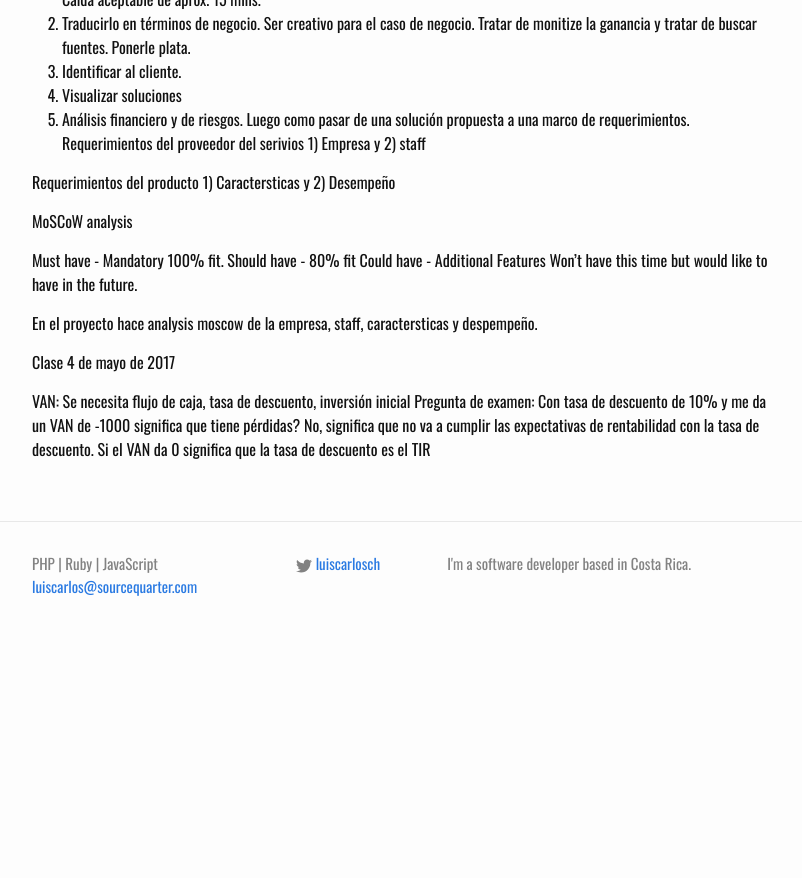
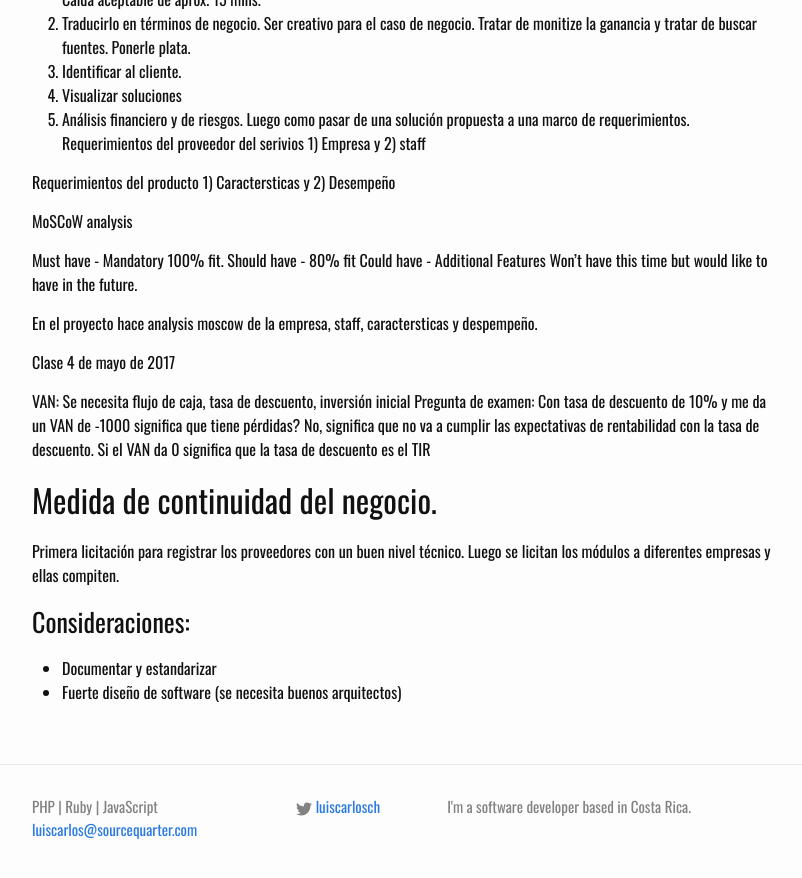
Before and after one commit to lucachaco/sourcequarter-lander, a Jekyll site: the page built from _posts/2017-02-09-adquisicion-de-ti-y-outsourcing.md, in a window 1280 px wide and 900 px high, scrolled down 2556 px. Shown: the top 878 px of the window, without its empty margins (238-1040 px from the left). Built offline with Jekyll 4.4.1, drawn with Linux system fonts in a browser that asks for light colours; our own code applies the rules of GitHub Pages for plain Markdown files; before the commit the page ends 3213 px from its top, so only the background shows below that.

Commit message:
Update 2017-02-09-adquisicion-de-ti-y-outsourcing.md

```diff
--- a/_posts/2017-02-09-adquisicion-de-ti-y-outsourcing.md
+++ b/_posts/2017-02-09-adquisicion-de-ti-y-outsourcing.md
@@ -174,3 +174,10 @@ VAN: Se necesita flujo de caja, tasa de descuento, inversión inicial
 Pregunta de examen: Con tasa de descuento de 10% y me da un VAN de -1000 significa que tiene pérdidas?
 No, significa que no va a cumplir las expectativas de rentabilidad con la tasa de descuento.
 Si el VAN da 0 significa que la tasa de descuento es el TIR
+
+## Medida de continuidad del negocio.
+Primera licitación para registrar los proveedores con un buen nivel técnico.
+Luego se licitan los módulos a diferentes empresas y ellas compiten.
+### Consideraciones:
+- Documentar y estandarizar
+- Fuerte diseño de software (se necesita buenos arquitectos)
```
